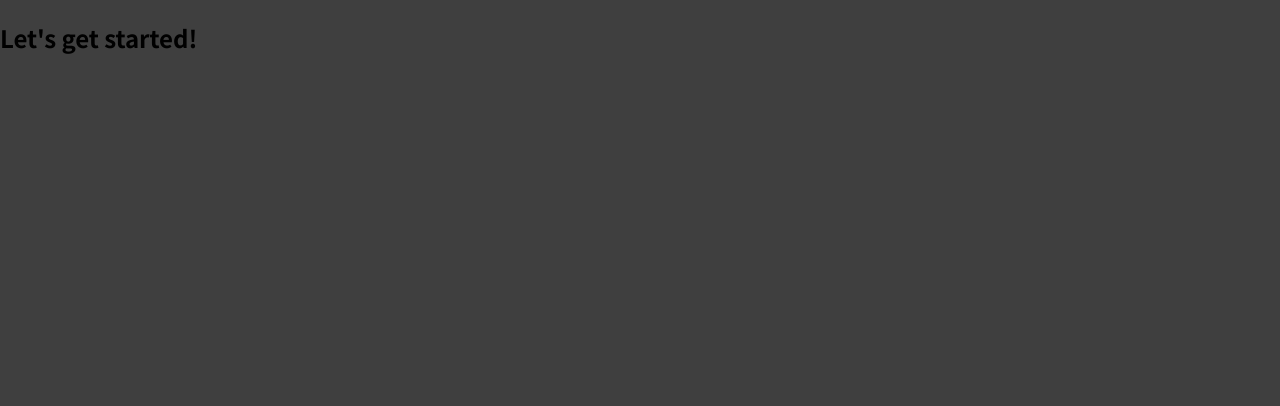
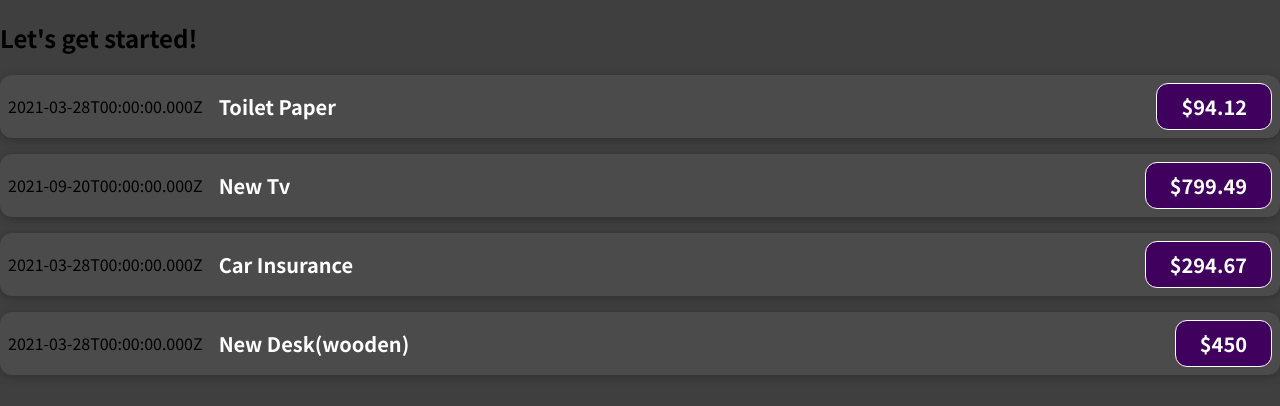
Before and after one commit to betiiy-haile/Expence-Tracker-App, a React (Create React App) app: page / in a window 1280 px wide. Shown: the top 406 px of the page. Built offline with nearby package versions, Linux system fonts and the light colour scheme.

Commit message:
Adding ExpenceItem Components

```diff
--- a/src/App.js
+++ b/src/App.js
@@ -1,7 +1,57 @@
+import ExpenseItem from "./components/ExpenseItem";
+
 function App() {
+
+  const expences = [
+    {
+      id: "E1",
+      title: "Toilet Paper",
+      amount: 94.12,
+      date: new Date(2021, 2, 28)
+    },
+    {
+      id: "E2",
+      title: "New Tv",
+      amount: 799.49,
+      date: new Date(2021, 8, 20)
+    },
+    {
+      id: "E3",
+      title: "Car Insurance",
+      amount: 294.67,
+      date: new Date(2021, 2, 28)
+    },
+    {
+      id: "E4",
+      title: "New Desk(wooden)",
+      amount: 450,
+      date: new Date(2021, 2, 28)
+    }
+  ]
+
     return (
       <div>
         <h2>Let's get started!</h2>
+        <ExpenseItem
+          title={expences[0].title}
+          date={expences[0].date}
+          amount={expences[0].amount}
+        ></ExpenseItem>
+        <ExpenseItem
+          title={expences[1].title}
+          date={expences[1].date}
+          amount={expences[1].amount}
+        ></ExpenseItem>
+        <ExpenseItem
+          title={expences[2].title}
+          date={expences[2].date}
+          amount={expences[2].amount}
+        ></ExpenseItem>
+        <ExpenseItem
+          title={expences[3].title}
+          date={expences[3].date}
+          amount={expences[3].amount}
+        ></ExpenseItem>
       </div>
     );
   }
--- /dev/null
+++ b/src/components/ExpenseItem.css
@@ -0,0 +1,56 @@
+.expense-item {
+    display: flex;
+    justify-content: space-between;
+    align-items: center;
+    box-shadow: 0 2px 8px rgba(0, 0, 0, 0.25);
+    padding: 0.5rem;
+    margin: 1rem 0;
+    border-radius: 12px;
+    background-color: #4b4b4b;
+}
+
+.expense-item__description {
+    display: flex;
+    flex-direction: column;
+    gap: 1rem;
+    align-items: flex-end;
+    flex-flow: column-reverse;
+    justify-content: flex-start;
+    flex: 1;
+}
+
+.expense-item h2 {
+    color: #3a3a3a;
+    font-size: 1rem;
+    flex: 1;
+    margin: 0 1rem;
+    color: white;
+}
+
+.expense-item__price {
+    font-size: 1rem;
+    font-weight: bold;
+    color: white;
+    background-color: #40005d;
+    border: 1px solid white;
+    padding: 0.5rem;
+    border-radius: 12px;
+}
+
+@media (min-width: 580px) {
+    .expense-item__description {
+        flex-direction: row;
+        align-items: center;
+        justify-content: flex-start;
+        flex: 1;
+    }
+
+    .expense-item__description h2 {
+        font-size: 1.25rem;
+    }
+
+    .expense-item__price {
+        font-size: 1.25rem;
+        padding: 0.5rem 1.5rem;
+    }
+}
--- /dev/null
+++ b/src/components/ExpenseItem.js
@@ -0,0 +1,16 @@
+// import React from 'react'
+import "./ExpenseItem.css"
+
+function ExpenseItem(props) {
+  return (
+    <div className="expense-item">
+      <div>{props.date.toISOString()}</div>
+      <div className="expense-item__description">
+        <h2>{props.title}</h2>
+        <div className="expense-item__price">${props.amount}</div>
+      </div>
+    </div>
+  );
+}
+
+export default ExpenseItem;
```
